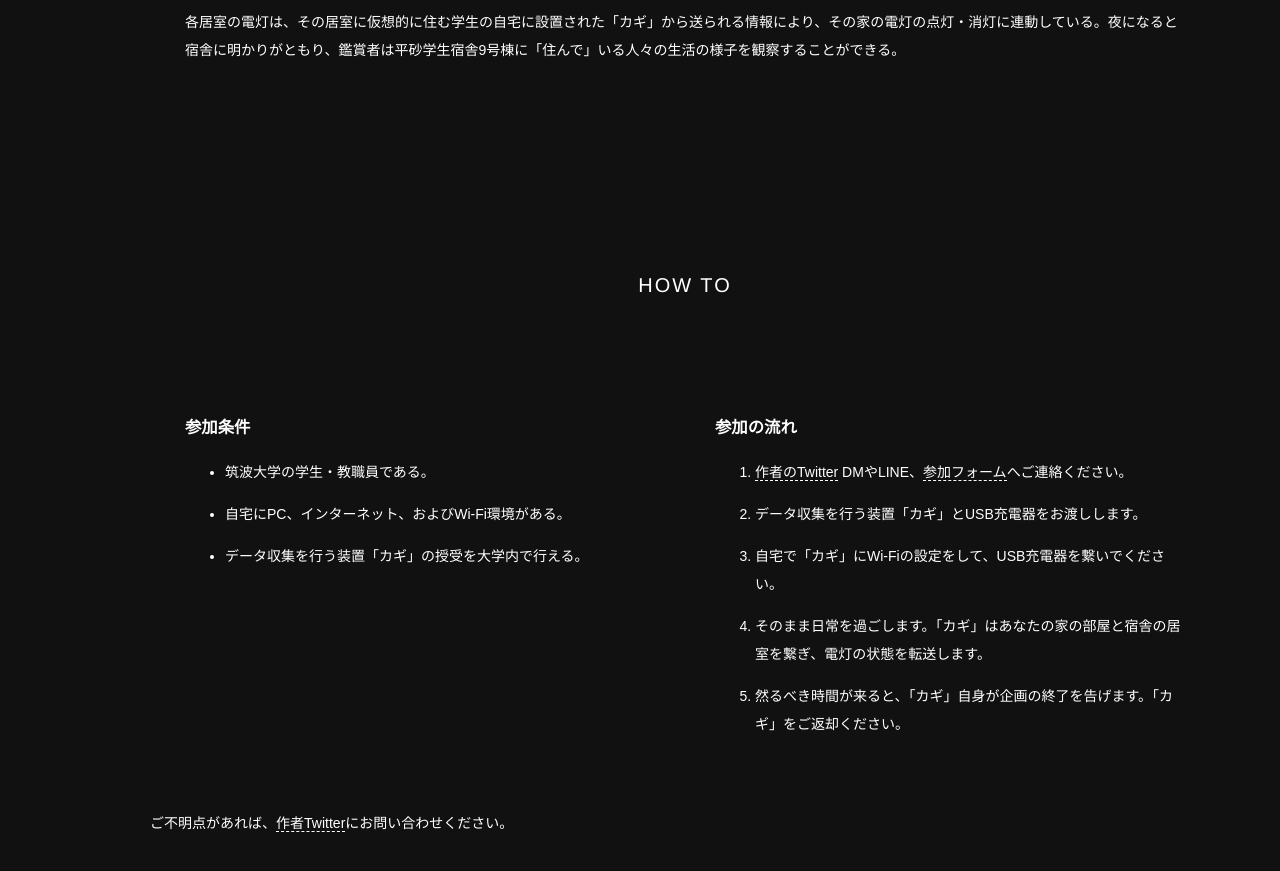
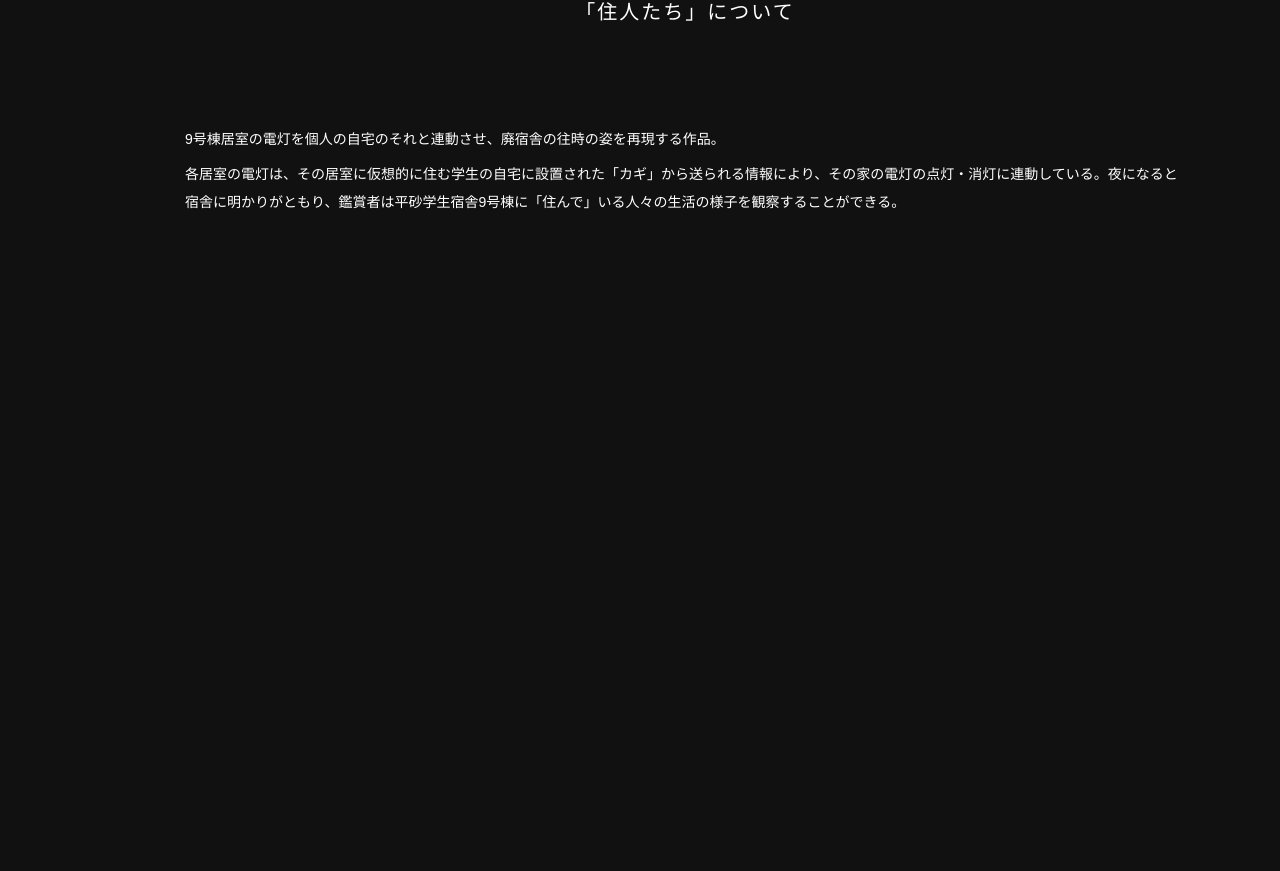
Before and after one commit to nandenjin/ham, a Nuxt app: page /recruit in a window 1280 px wide. Shown: the part 1797-2668 px from the top of the page. After the commit the page ends 2073 px from the top, so only its background shows below. Built offline with nearby package versions, Linux system fonts and the light colour scheme.

Commit message:
feat: Close recruite page

```diff
--- a/components/TheRecruitSectionHowTo.vue
+++ /dev/null
@@ -1,74 +0,0 @@
-<template>
-  <section class="section section--how-to">
-    <div class="section__content">
-      <h2 class="section__title">
-        How To
-      </h2>
-      <div class="info">
-        <div class="column">
-          <h3>
-            参加条件
-          </h3>
-          <ul>
-            <li>筑波大学の学生・教職員である。</li>
-            <li>自宅にPC、インターネット、およびWi-Fi環境がある。</li>
-            <li>データ収集を行う装置「カギ」の授受を大学内で行える。</li>
-          </ul>
-        </div>
-        <div class="column">
-          <h3>
-            参加の流れ
-          </h3>
-          <ol>
-            <li><a href="https://twitter.com/nandenjin" target="_blank" rel="noopener">作者のTwitter</a> DMやLINE、<a href="https://docs.google.com/forms/d/e/1FAIpQLSeuFg6UPWXXoZxXudcR4cFACIKXA5ckRzWx5JbXVioWC83c2g/viewform" target="_blank" rel="noopener">参加フォーム</a>へご連絡ください。</li>
-            <li>データ収集を行う装置「カギ」とUSB充電器をお渡しします。</li>
-            <li>自宅で「カギ」にWi-Fiの設定をして、USB充電器を繋いでください。</li>
-            <li>そのまま日常を過ごします。「カギ」はあなたの家の部屋と宿舎の居室を繋ぎ、電灯の状態を転送します。</li>
-            <li>然るべき時間が来ると、「カギ」自身が企画の終了を告げます。「カギ」をご返却ください。</li>
-          </ol>
-        </div>
-      </div>
-      <div class="question">
-        <p>ご不明点があれば、<a href="https://twitter.com/nandenjin" target="_blank" rel="noopener">作者Twitter</a>にお問い合わせください。</p>
-      </div>
-    </div>
-  </section>
-</template>
-
-<style lang="sass" scoped>
-
-  @import '~assets/style/section.sass'
-  @import '~assets/style/media.sass'
-
-  .section--how-to
-    .info
-      display: grid
-      grid-template-columns: 1fr 1fr
-      grid-gap: 60px
-      max-width: 1000px
-      margin: 60px auto
-      text-align: left
-      font-size: 14px
-      line-height: 2em
-
-      +rmq
-        display: block
-
-        .column
-          margin: 60px 0
-
-      .title
-        margin: 30px auto
-        font-weight: normal
-
-      p
-        margin: .5em auto
-
-      li
-        margin: 1em auto
-
-    .question
-      font-size: 14px
-      margin: 60px auto
-
-</style>
--- a/components/TheRecruitSectionOverview.vue
+++ b/components/TheRecruitSectionOverview.vue
@@ -19,6 +19,9 @@
       <div class="dscr">
         <p>廃宿舎となっている平砂宿舎9号棟で展示されるアート作品「住人たち」の一部として、9号棟居室に仮想的に「住んで」くださる方を募集します。</p>
         <p>ご協力いただける方には、居室の電灯を制御する「カギ」をお渡しし、自宅の電灯の点灯・消灯のデータをご提供いただきます。</p>
+      </div>
+      <div class="finished-guide">
+        本企画は終了しました。この作品の展示の様子については、<a href="https://www.nandenjin.com/works/residents" target="_blank">作品Webサイト</a>からご覧いただけます。また、<a href="https://www.nandenjin.com/news/200124_making-notes" target="_blank">メイキング記事を公開しています。</a>
       </div>
     </div>
   </section>
@@ -75,4 +78,14 @@
       font-size: 14px
       line-height: 2em
 
+    .finished-guide
+      padding: 20px 30px
+      border: 1px solid rgba(255, 255, 255, .5)
+      background: rgba(255, 255, 255, .1)
+      max-width: 800px
+      margin: 60px auto
+      text-align: left
+      line-height: 1.8em
+      font-size: 14px
+
 </style>
--- a/pages/recruit.vue
+++ b/pages/recruit.vue
@@ -3,7 +3,6 @@
     <the-recruit-section-eyecatch class="is-first-section" />
     <the-recruit-section-overview />
     <the-recruit-section-about />
-    <the-recruit-section-how-to />
   </main>
 </template>
 
@@ -11,14 +10,12 @@
   import TheRecruitSectionEyecatch from '~/components/TheRecruitSectionEyecatch'
   import TheRecruitSectionOverview from '~/components/TheRecruitSectionOverview'
   import TheRecruitSectionAbout from '~/components/TheRecruitSectionAbout'
-  import TheRecruitSectionHowTo from '~/components/TheRecruitSectionHowTo'
 
   export default {
     components: {
       TheRecruitSectionEyecatch,
       TheRecruitSectionOverview,
-      TheRecruitSectionAbout,
-      TheRecruitSectionHowTo
+      TheRecruitSectionAbout
     },
     head: {
       meta: [
```
